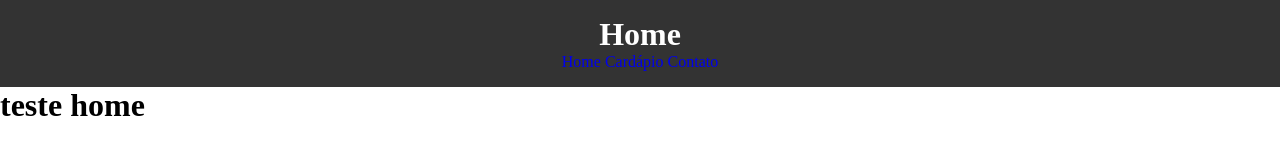
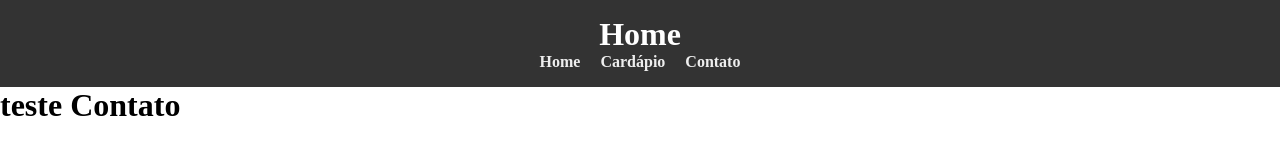
Before and after one commit to Luizricci/Dois_chefs_Pizzaria, a plain HTML site: page index.html in a window 1280 px wide. Drawn offline with Linux system fonts and the light colour scheme.

Commit message:
feat: finished header css

```diff
--- a/global.css
+++ /dev/null
@@ -1,17 +0,0 @@
-*{
-    text-decoration: none;
-    margin: 0;
-    padding: 0;
-    box-sizing: border-box;
-}
-.site-header{
-    background-color: #333;
-    color: #fff;
-    padding: 1rem 0;
-    text-align: center;
-    display: flex;
-    justify-content: center;
-    flex-direction: column;
-    align-items: center;
-
-}
--- a/index.html
+++ b/index.html
@@ -3,18 +3,26 @@
 <head>
     <meta charset="UTF-8">
     <meta name="viewport" content="width=device-width, initial-scale=1.0">
-    <link rel="stylesheet" href="./global.css">
-    <title>Pizzaria Dois Chefes</title>
+    <link rel="stylesheet" href="./styles/global.css">
+    <title>Home</title>
 </head>
 <body>
     <header class="site-header">
         <h1>Home</h1>
-        <nav class="nav">
-            <a href="./index.html">Home</a>
-            <a href="./pages/cardapio.html">Cardápio</a>
-            <a href="./pages/contato.html">Contato</a>
+        <nav class="nav-header">
+            <ul class="header-list">
+                <li class="header-item">
+                    <a href="./index.html" class="header-link">Home</a>
+                </li>
+                <li class="header-item">
+                    <a href="./pages/cardapio.html" class="header-link">Cardápio</a>
+                </li>
+                <li class="header-item">
+                    <a href="./pages/contato.html" class="header-link">Contato</a>
+                </li>
+            </ul>
         </nav>
     </header>
-    <h1>teste home</h1>
+    <h1>teste Contato</h1>
 </body>
 </html>
--- /dev/null
+++ b/styles/global.css
@@ -0,0 +1,41 @@
+*{
+    text-decoration: none;
+    margin: 0;
+    padding: 0;
+    box-sizing: border-box;
+}
+.site-header{
+    background-color: #333;
+    color: #fff;
+    padding: 1rem 0;
+    text-align: center;
+    display: flex;
+    justify-content: center;
+    flex-direction: column;
+    align-items: center;
+}
+a{
+    text-decoration: none;
+    color: #fff;
+}
+.header-list{
+    display: flex;
+    flex-direction: row;
+    justify-content: space-between;
+    width: 400px;
+}
+.nav-header .header-list{
+    list-style: none;
+    display: flex;
+    justify-content: center;
+}
+.nav-header .header-link{
+    color: #eeeeee;
+    text-decoration: none;
+    font-weight: bold;
+    transition: color 0.3s;
+    padding: 10px;
+}
+.nav-header .header-link:hover{
+    color: #ff8138;
+}
```
Also changed, not shown: pages/cardapio.html (+14 -6 lines), pages/contato.html (+2 -2 lines).
